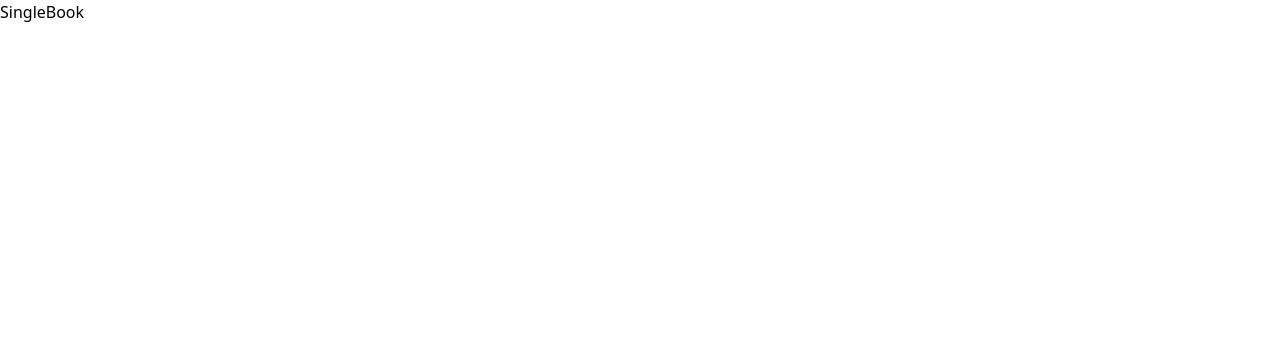
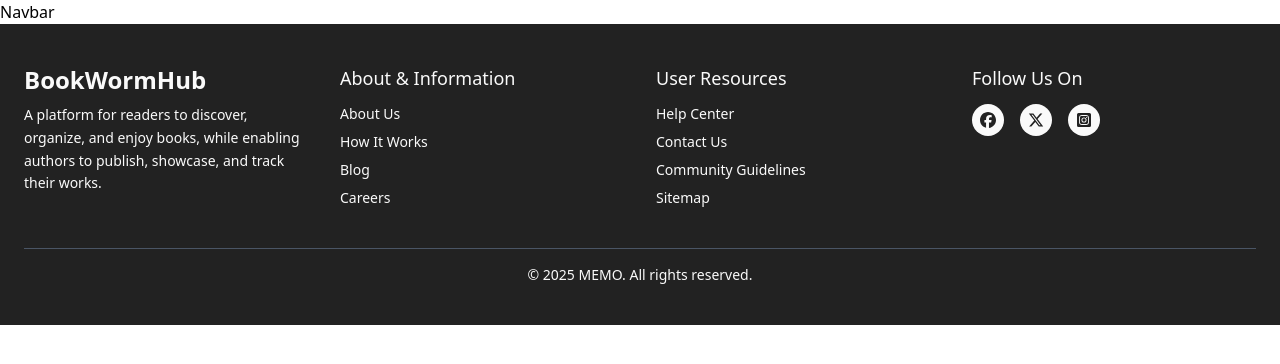
Before and after one commit to MEMO-GROW/library-app, a React (Vite) app: page /single-book in a window 1280 px wide. Shown: the top 364 px of the page. Built offline with nearby package versions, Linux system fonts and the light colour scheme.

Commit message:
Worked on the AddBook

```diff
--- a/src/components/Footer.jsx
+++ b/src/components/Footer.jsx
@@ -1,7 +1,67 @@
 import React from "react";
+import { FaInstagram, FaInstagramSquare } from "react-icons/fa";
+import { FaFacebook, FaFaceFrown, FaXTwitter } from "react-icons/fa6";
 
 const Footer = () => {
-    return <div>Footer</div>;
+    return(
+        <div>
+            <footer className="bg-[#222] text-[#fafafa] py-10 px-6">
+      <div className="max-w-7xl mx-auto grid grid-cols-1 md:grid-cols-2 lg:grid-cols-4 gap-8 text-center md:text-left">
+        {/* Brand Section */}
+        <div>
+          <h2 className="text-2xl font-semibold">BookWormHub</h2>
+          <p className="mt-2 text-sm leading-relaxed">
+            A platform for readers to discover, organize, and enjoy books, while enabling authors to publish, showcase, and track their works.
+          </p>
+        </div>
+
+        {/* About & Information */}
+        <div>
+          <h3 className="font-medium text-lg">About & Information</h3>
+          <ul className="mt-3 space-y-2 text-sm">
+            <li><a href="#" className="hover:text-gray-400 transition">About Us</a></li>
+            <li><a href="#" className="hover:text-gray-400 transition">How It Works</a></li>
+            <li><a href="#" className="hover:text-gray-400 transition">Blog</a></li>
+            <li><a href="#" className="hover:text-gray-400 transition">Careers</a></li>
+          </ul>
+        </div>
+
+        {/* User Resources */}
+        <div>
+          <h3 className="font-medium text-lg">User Resources</h3>
+          <ul className="mt-3 space-y-2 text-sm">
+            <li><a href="#" className="hover:text-gray-400 transition">Help Center</a></li>
+            <li><a href="#" className="hover:text-gray-400 transition">Contact Us</a></li>
+            <li><a href="#" className="hover:text-gray-400 transition">Community Guidelines</a></li>
+            <li><a href="#" className="hover:text-gray-400 transition">Sitemap</a></li>
+          </ul>
+        </div>
+
+        {/* Social Links */}
+        <div>
+          <h3 className="font-medium text-lg">Follow Us On</h3>
+          <div className="flex justify-center md:justify-start space-x-4 mt-3">
+            <a href="#" className="p-2 bg-[#fafafa] text-[#222] rounded-full hover:bg-[#cbb38c] transition">
+              <FaFacebook/>
+            </a>
+            <a href="#" className="p-2 bg-[#fafafa] text-[#222] rounded-full hover:bg-[#cbb38c] transition">
+              <FaXTwitter/>
+            </a>
+            <a href="#" className="p-2 bg-[#fafafa] text-[#222] rounded-full hover:bg-[#cbb38c] transition">
+              <FaInstagramSquare/>
+            </a>
+          </div>
+        </div>
+      </div>
+
+      {/* Copyright Section */}
+      <div className="text-center text-sm mt-10 border-t border-gray-600 pt-4">
+        © 2025 MEMO. All rights reserved.
+      </div>
+    </footer>
+        </div>
+
+    )
 };
 
 export default Footer;
--- a/src/pages/landing/AddBook.jsx
+++ b/src/pages/landing/AddBook.jsx
@@ -1,7 +1,99 @@
-import React from "react";
+// import React from "react";
 
-const AddBook = () => {
-    return <div>AddBook</div>;
-};
+// const AddBook = () => {
+//     return <div>AddBook</div>;
+// };
 
-export default AddBook;
+// export default AddBook;
+
+import { useState } from "react";
+
+export default function BookForm() {
+  const [books, setBooks] = useState([]);
+  const [editIndex, setEditIndex] = useState(null);
+  const [formData, setFormData] = useState({
+    image: "",
+    title: "",
+    author: "",
+    genre: "",
+    publicationDate: "",
+    summary: "",
+  });
+
+  const handleChange = (e) => {
+    const { name, value } = e.target;
+    setFormData({ ...formData, [name]: value });
+  };
+
+  const handleImageChange = (e) => {
+    setFormData({ ...formData, image: URL.createObjectURL(e.target.files[0]) });
+  };
+
+  const handleSubmit = (e) => {
+    e.preventDefault();
+    if (editIndex !== null) {
+      const updatedBooks = books.map((book, index) => (index === editIndex ? formData : book));
+      setBooks(updatedBooks);
+      setEditIndex(null);
+    } else {
+      setBooks([...books, formData]);
+    }
+    setFormData({ image: "", title: "", author: "", genre: "", publicationDate: "", summary: "" });
+  };
+
+  const handleEdit = (index) => {
+    setFormData(books[index]);
+    setEditIndex(index);
+  };
+
+  const handleDelete = (index) => {
+    setBooks(books.filter((_, i) => i !== index));
+  };
+
+  return (
+    <div className="max-w-7xl mx-auto p-4 space-y-10">
+      {/* Form Section */}
+      <div className="bg-white shadow-lg rounded-lg p-6 max-w-3xl mx-auto">
+        <h2 className="text-2xl font-semibold text-center mb-4">
+          {editIndex !== null ? "Update Book" : "Add a New Book"}
+        </h2>
+        <form onSubmit={handleSubmit} className="space-y-4">
+          <input type="file" accept="image/*" onChange={handleImageChange} className="w-full border p-2" />
+          <input type="text" name="title" value={formData.title} onChange={handleChange} placeholder="Book Title" className="w-full border p-2" required />
+          <input type="text" name="author" value={formData.author} onChange={handleChange} placeholder="Author" className="w-full border p-2" required />
+          <input type="text" name="genre" value={formData.genre} onChange={handleChange} placeholder="Genre" className="w-full border p-2" required />
+          <input type="date" name="publicationDate" value={formData.publicationDate} onChange={handleChange} className="w-full border p-2" required />
+          <textarea name="summary" value={formData.summary} onChange={handleChange} placeholder="Brief Summary" className="w-full border p-2" required></textarea>
+          <button type="submit" className="w-full bg-blue-600 text-white p-2 rounded">
+            {editIndex !== null ? "Update Book" : "Add Book"}
+          </button>
+        </form>
+      </div>
+
+      {/* Books Display Section */}
+      <div className="bg-white shadow-lg rounded-lg p-6">
+        <h3 className="text-2xl font-semibold mb-4 text-center">Books Added</h3>
+        {books.length === 0 ? (
+          <p className="text-center text-gray-500">No books added yet.</p>
+        ) : (
+          <div className="grid grid-cols-1 sm:grid-cols-2 lg:grid-cols-3 gap-6">
+            {books.map((book, index) => (
+              <div key={index} className="border p-4 rounded-lg shadow-lg w-full max-w-sm break-words overflow-hidden">
+                {book.image && <img src={book.image} alt={book.title} className="w-full h-48 object-cover mb-2 rounded" />}
+                <h4 className="text-lg font-semibold break-words whitespace-normal overflow-hidden">{book.title}</h4>
+                <p className="text-sm text-gray-600 break-words whitespace-normal overflow-hidden">{book.author}</p>
+                <p className="text-sm break-words whitespace-normal overflow-hidden">{book.genre}</p>
+                <p className="text-xs text-gray-500">Published: {book.publicationDate}</p>
+                <p className="text-sm mt-2 break-words whitespace-normal overflow-hidden">{book.summary}</p>
+                <div className="flex justify-center gap-4 mt-3">
+                  <button onClick={() => handleEdit(index)} className="bg-blue-500 text-white px-4 py-1 rounded">Edit</button>
+                  <button onClick={() => handleDelete(index)} className="bg-red-500 text-white px-4 py-1 rounded">Delete</button>
+                </div>
+              </div>
+            ))}
+          </div>
+        )}
+      </div>
+    </div>
+  );
+}
--- a/src/pages/landing/SingleBook.jsx
+++ b/src/pages/landing/SingleBook.jsx
@@ -1,5 +1,14 @@
+import Footer from "../../components/Footer";
+import Navbar from "../../components/Navbar";
+
 const SingleBook = () => {
-    return <div>SingleBook</div>;
+    return(
+        <pagesLayout>
+            <Navbar/>
+            <Footer/>
+        </pagesLayout>
+
+    )
 };
 
 export default SingleBook;
```
